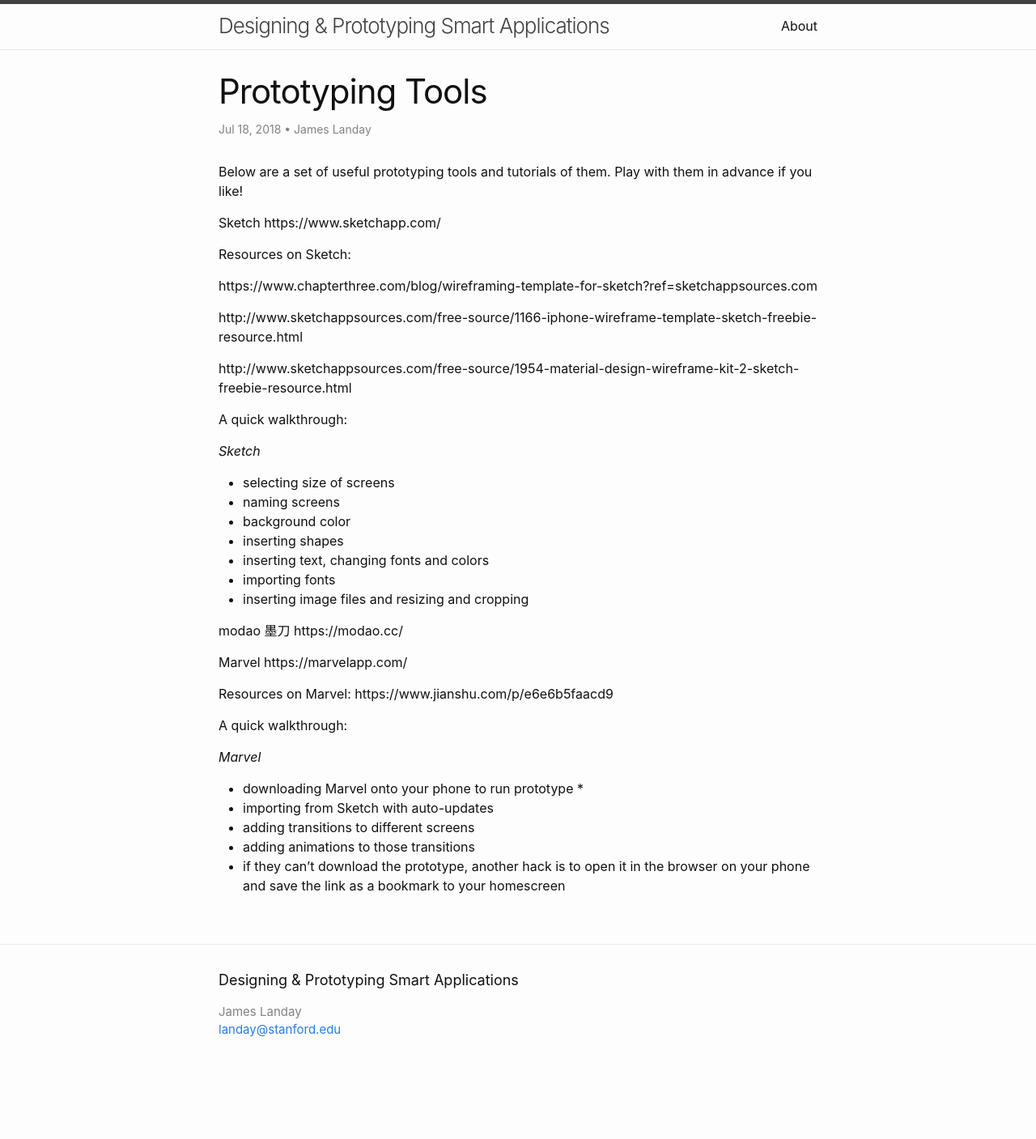
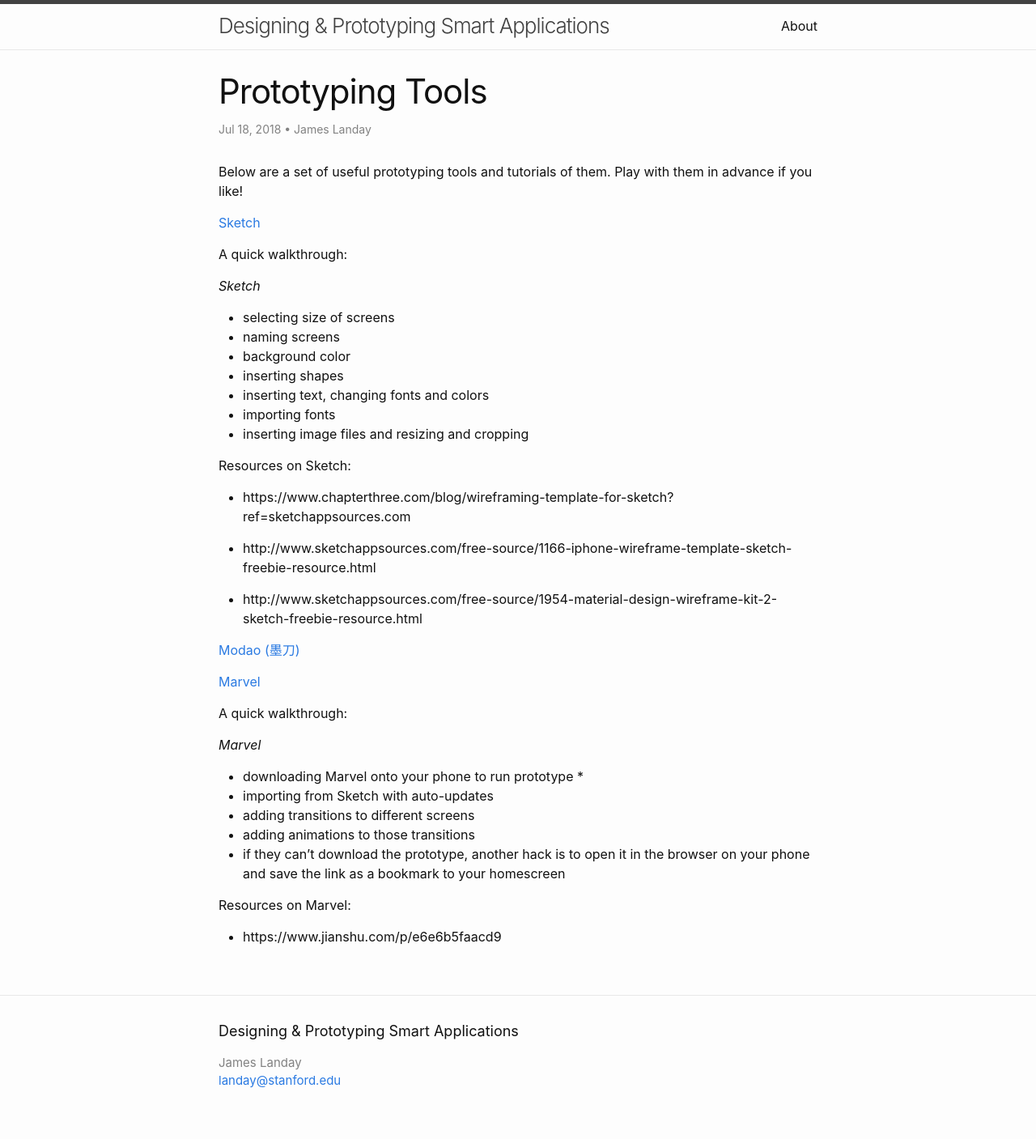
Before and after one commit to china-teaching/viax-summer-2018, a Jekyll site: the page built from _posts/2018-07-18-Prototyping-Tools.md, in a window 1280 px wide. Shown: the whole page at 81% size. Built offline with Jekyll 4.4.1, drawn with Linux system fonts in a browser that asks for light colours; before the commit the page ends 1344 px from its top, so only the background shows below that; part of the change alters nothing that is shown.

Commit message:
Refine the format of the prototyping tools post

```diff
--- a/_posts/2018-07-18-Prototyping-Tools.md
+++ b/_posts/2018-07-18-Prototyping-Tools.md
@@ -8,15 +8,7 @@ meta: "Springfield"
 
 Below are a set of useful prototyping tools and tutorials of them. Play with them in advance if you like!
 
-Sketch    https://www.sketchapp.com/
-
-Resources on Sketch:
-
-https://www.chapterthree.com/blog/wireframing-template-for-sketch?ref=sketchappsources.com
-
-http://www.sketchappsources.com/free-source/1166-iphone-wireframe-template-sketch-freebie-resource.html
-
-http://www.sketchappsources.com/free-source/1954-material-design-wireframe-kit-2-sketch-freebie-resource.html
+[Sketch](https://www.sketchapp.com/)
 
 A quick walkthrough:
 
@@ -30,20 +22,21 @@ A quick walkthrough:
 - inserting image files and resizing and cropping
 
 
+Resources on Sketch:
+
+- https://www.chapterthree.com/blog/wireframing-template-for-sketch?ref=sketchappsources.com
+
+- http://www.sketchappsources.com/free-source/1166-iphone-wireframe-template-sketch-freebie-resource.html
+
+- http://www.sketchappsources.com/free-source/1954-material-design-wireframe-kit-2-sketch-freebie-resource.html
 
 
 
-modao 墨刀    https://modao.cc/
+[Modao (墨刀)](https://modao.cc/)
 
 
 
-
-
-Marvel    https://marvelapp.com/
-
-
-Resources on Marvel:
-https://www.jianshu.com/p/e6e6b5faacd9
+[Marvel](https://marvelapp.com/)
 
 
 A quick walkthrough:
@@ -54,3 +47,6 @@ A quick walkthrough:
 - adding transitions to different screens
 - adding animations to those transitions
 * if they can't download the prototype, another hack is to open it in the browser on your phone and save the link as a bookmark to your homescreen
+
+Resources on Marvel:
+- https://www.jianshu.com/p/e6e6b5faacd9
```
